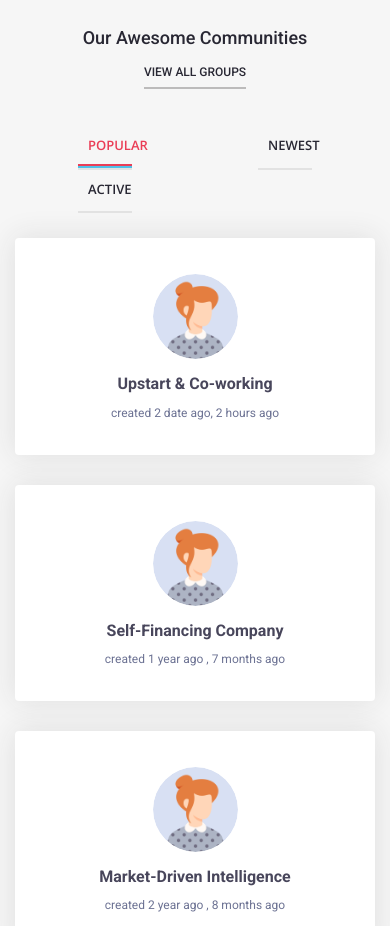
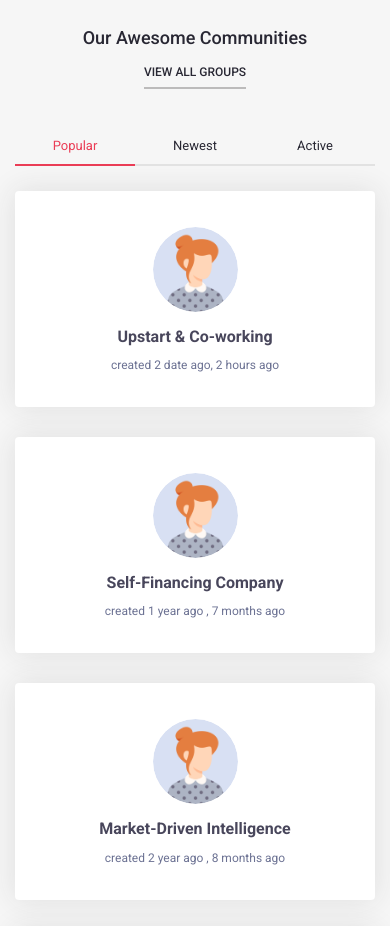
Before and after one commit to Abdul-Wahab-318/Cera, a React (Create React App) app: page / in a window 390 px wide. Shown: the part 3420-4346 px from the top of the page. Built offline with nearby package versions, Linux system fonts and the light colour scheme.

Commit message:
fixes under bug in community section in home page . removes stupid box shadow from navbar-toggler

```diff
--- a/src/components/header/Header.css
+++ b/src/components/header/Header.css
@@ -147,6 +147,9 @@ button{
     background-image: url(../../assets/menu.svg);
     background-size: 24px;
 }
+.navbar-toggler:focus {
+    box-shadow: unset;
+}
 
 
 /* XX-Large devices (larger desktops, 1400px and up)*/
--- a/src/pages/home/Home.css
+++ b/src/pages/home/Home.css
@@ -494,11 +494,14 @@
         gap: 30px;
     }
     .tab-parent .nav {
+        display: flex;
         flex-wrap: nowrap;
         justify-content: center;
+        width: 100%;
+
     }
     .tab-parent .nav .nav-item{
-        width: 30%;
+        width: 100%;
         text-align: center;
     }
     .tab-parent .nav .nav-item .nav-link{
--- a/src/pages/memberProfile/MemberProfile.css
+++ b/src/pages/memberProfile/MemberProfile.css
@@ -97,10 +97,10 @@
     margin-bottom: unset !important;
 }
 
-.nav .nav-item  .active {
+.profile-navbar .nav .nav-item  .active {
     border-bottom: 4px solid var(--lightblue3) !important;
 }
-.nav .nav-item .nav-link{
+.profile-navbar .nav .nav-item .nav-link{
     font-family: var(--open-sans);
     padding: 27px 25px;
     color: var(--lightBlue2);
```
